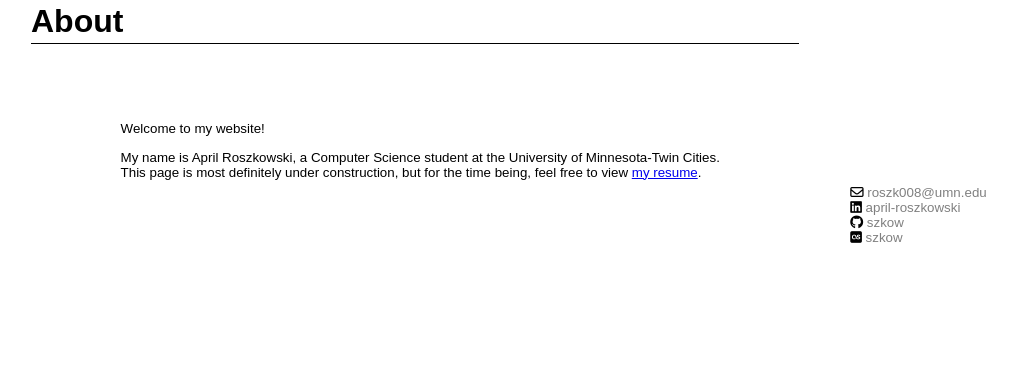
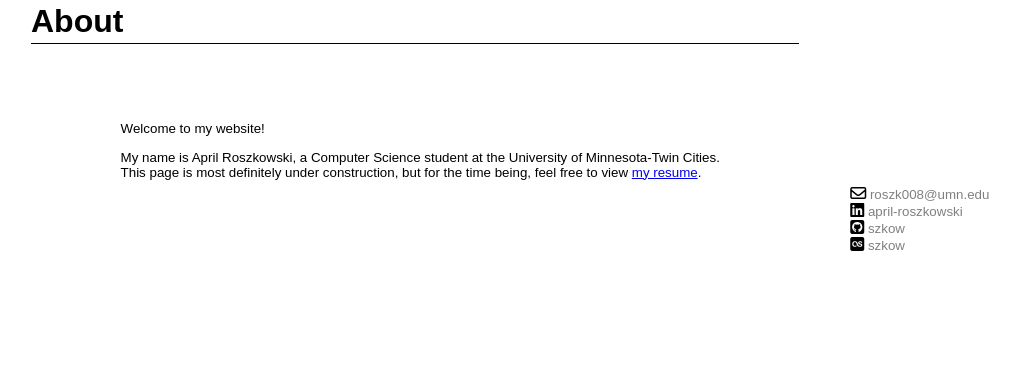
Before and after one commit to szkow/personal-website, a PHP site: page /about.php in a window 1280 px wide. Shown: the part 28-405 px from the top of the page, without its empty margins (225-1245 px from the left). Run offline with PHP 8.4, Linux system fonts and the light colour scheme; some libraries are stand-ins or nearby versions; some web fonts are replaced.

Commit message:
aes(about): applies minor changes to social links

```diff
--- a/about.php
+++ b/about.php
@@ -13,6 +13,9 @@
         margin-top: 10%;
         margin-right: 1%;
         float: right;
+    }
+    #social-links i {
+        font-size: medium;
     }
     #social-links a {
         text-decoration: none;
@@ -51,7 +54,7 @@
     <a href='https://www.linkedin.com/in/april-roszkowski'>
         <i class="fab fa-linkedin" style='color: black'></i> april-roszkowski</a><br>
     <a href='https://www.github.com/szkow'>
-        <i class="fab fa-github" style='color: black'></i> szkow</a><br>
+        <i class="fab fa-github-square" style='color: black'></i> szkow</a><br>
 
     <a href='https://www.last.fm/user/szkow'>
         <i class="fab fa-lastfm-square" style='color: black'></i> szkow</a><br>
```
